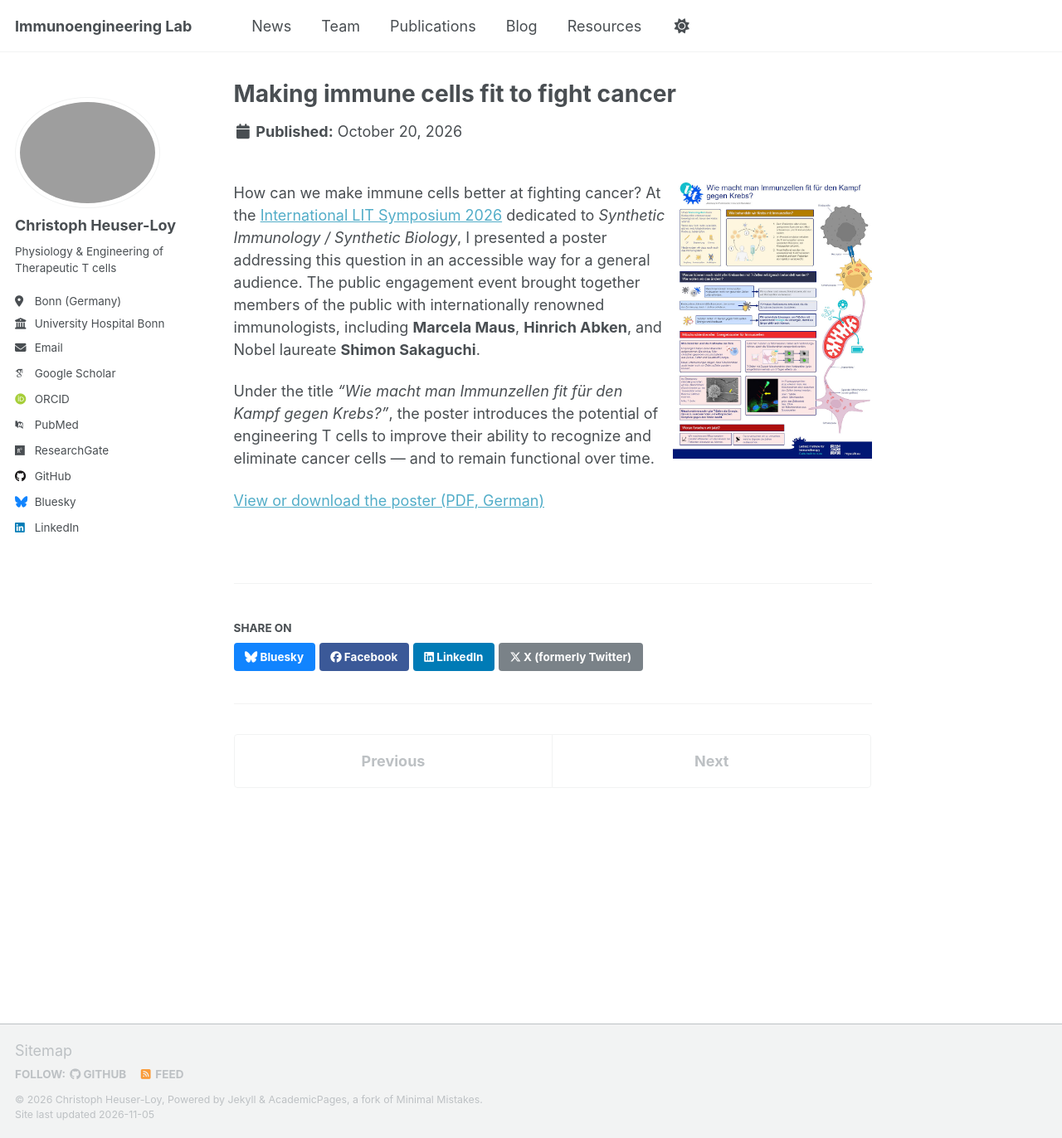
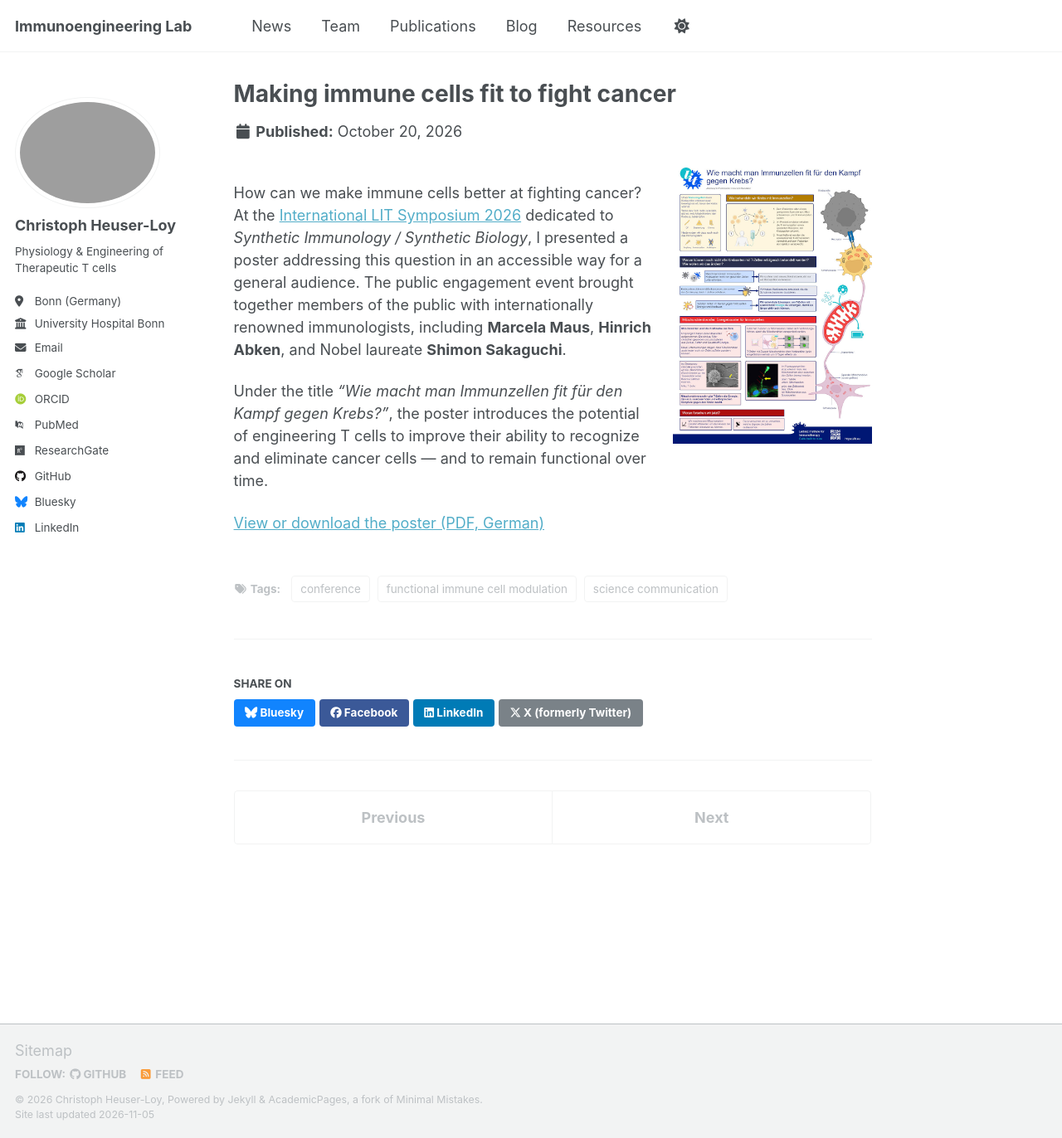
Before and after one commit to cheuserloy/cheuserloy.github.io, a Jekyll site: the page built from _news/2026-10-20_symposium-poster.md, in a window 1280 px wide and 1372 px high. Shown: the whole window at 83% size. Built offline with Jekyll 4.4.1, drawn with Linux system fonts in a browser that asks for light colours; some web fonts are replaced; a script that is not in the unit is left out.

Commit message:
Revise poster excerpt and image styling
Updated excerpt for clarity and modified image margin.

```diff
--- a/_news/2026-10-20_symposium-poster.md
+++ b/_news/2026-10-20_symposium-poster.md
@@ -2,14 +2,18 @@
 title: "Making immune cells fit to fight cancer"
 date: 2026-10-20
 permalink: /news/2026/lit-symposium-poster/
-excerpt: "Presenting a poster on T cell engineering and cancer immunotherapy to a general audience at the LIT Symposium 2026."
+excerpt: "Public poster presentation on T cell engineering and cancer immunotherapy at the LIT Symposium 2026."
+tags:
+  - science communication
+  - conference
+  - functional immune cell modulation
 ---
 
 <a href="/files/lit-symposium-2026-poster.pdf" target="_blank">
   <img src="/images/lit-symposium-2026-poster.jpg"
        alt="Poster: Wie macht man Immunzellen fit für den Kampf gegen Krebs?"
        align="right"
-       style="width: 100%; max-width: 240px; height: auto; margin: 1em auto;">
+       style="width: 100%; max-width: 240px; height: auto; margin: 0 0 1em 1em;">
 </a>
 
 How can we make immune cells better at fighting cancer? At the [International LIT Symposium 2026](https://lit-symposium.org/) dedicated to *Synthetic Immunology / Synthetic Biology*, I presented a poster addressing this question in an accessible way for a general audience.
```
